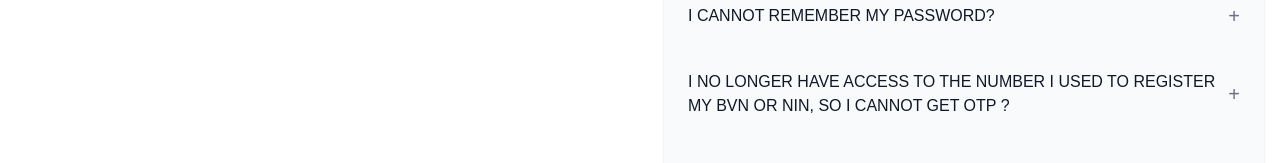
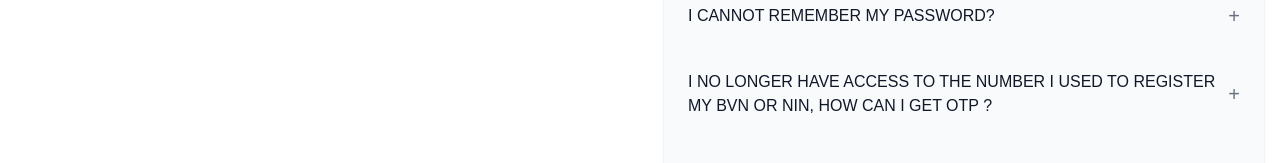
Before and after one commit to nomics-sire/portal-abssin, a Next.js app: page /faqs in a window 1280 px wide. Shown: the part 725-888 px from the top of the page. Built offline with nearby package versions, Linux system fonts and the light colour scheme.

Commit message:
added abssin logo to display on browser tab

```diff
--- a/src/app/layout.tsx
+++ b/src/app/layout.tsx
@@ -19,6 +19,11 @@ const geistMono = Geist_Mono({
 export const metadata: Metadata = {
   title: "ABSSIN Portal",
   description: "Abia State Social Identity Management System",
+    icons: {
+    icon: [
+      { url: '/images/abssinlogo.png', sizes: '8x8', type: 'image/png' },
+    ],
+  },
 };
 
 export default function RootLayout({
--- a/src/components/home/FAQSection.tsx
+++ b/src/components/home/FAQSection.tsx
@@ -48,7 +48,7 @@ const FAQSection: FC = () => {
       answer: "Go to:  https://abssin.com/forgot-password, To reset via phone number. Enter your ABSSIN Ensure phone number option is selected, An OTP will be sent to your registered phone number, Enter the received OTP And your new password, Click submit. To reset via email, Enter your ABSSIN Ensure email is selected And a reset link will be sent to your email Click on the received link to reset your password",
     },
     {
-      question: "I NO LONGER HAVE ACCESS TO THE NUMBER I USED TO REGISTER MY BVN OR NIN, SO I CANNOT GET OTP ?",
+      question: "I NO LONGER HAVE ACCESS TO THE NUMBER I USED TO REGISTER MY BVN OR NIN, HOW CAN I GET OTP ?",
       answer: "go to: https://abiapay.com/individual/create, and select No ID, Enter your email and phone number, An email carrying a link would be sent to the email you inputted, and an OTP (One time Password) would be sent to the mobile number. Enter your OTP, and click the “Verify Account” button, You would be directed to a page to enter your other details.When you’re done entering your details, Click the “Submit” button, A message would be sent to your mobile number, carrying your ABSSIN.",
     },
     {
```
